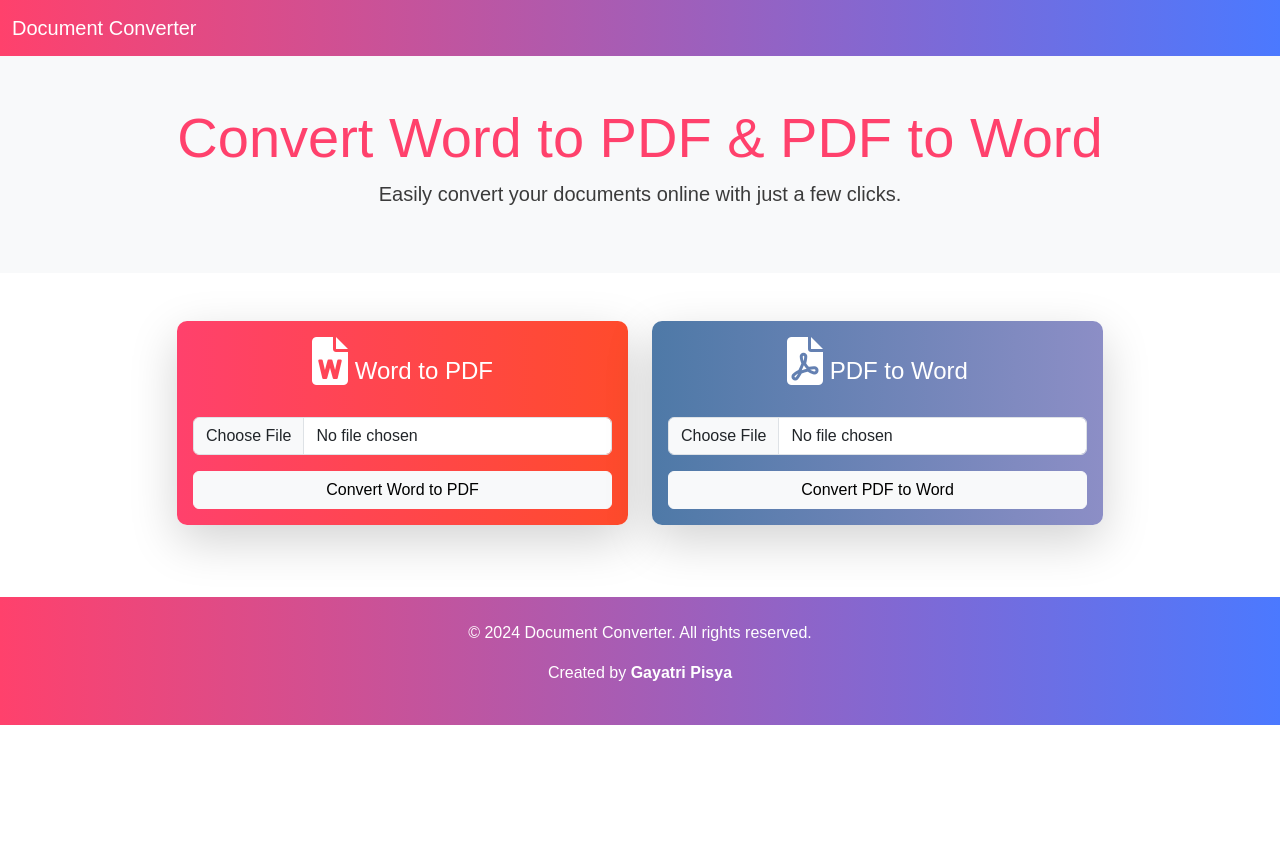
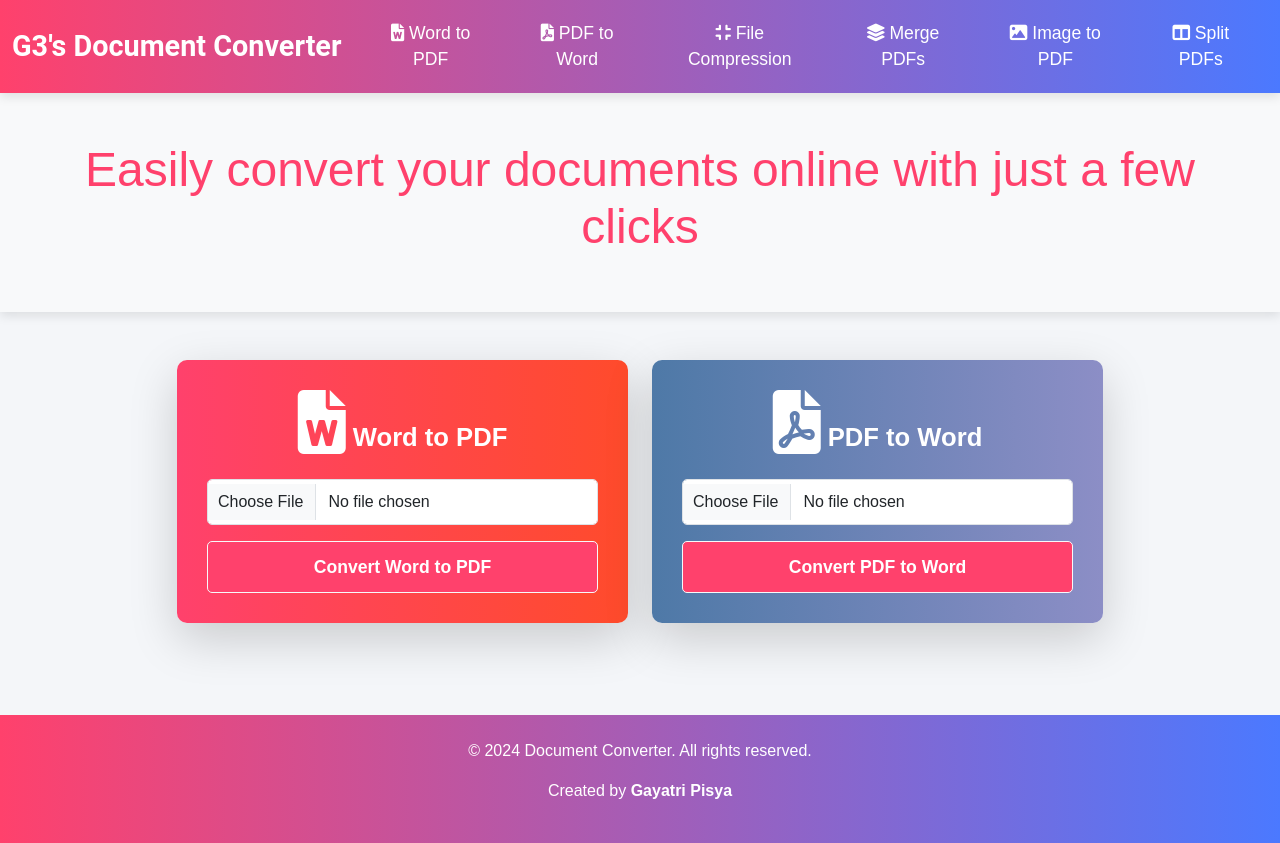
Before and after one commit to GayatriPisya/WordToPDF_PDFToWord, a Flask app: page / in a window 1280 px wide. Before the commit the page ends 725 px from the top, so only its background shows below. Run offline with Flask 3, Linux system fonts and the light colour scheme.

Commit message:
updated navbar

```diff
--- a/static/style.css
+++ b/static/style.css
@@ -1,43 +1,167 @@
-/* Custom Styles */
+/* Global Styles */
 body {
-    font-family: 'Arial', sans-serif;
+    font-family: 'Poppins', sans-serif;
+    background-color: #f4f6f9;
+    color: #333;
+}
+/* Navbar Styles */
+.navbar {
+    background: linear-gradient(to right, #ff416c, #4b79ff);
+    box-shadow: 0 4px 10px rgba(0, 0, 0, 0.1);
 }
 
+.navbar-brand {
+    font-family: 'Roboto', sans-serif;
+    font-weight: 700;
+    font-size: 1.8rem;
+    color: white !important;
+}
+
+.nav-link {
+    font-size: 1.1rem;
+    color: white !important;
+    padding: 12px 20px;
+    transition: all 0.4s ease;
+    position: relative;
+    display: inline-block;
+}
+
+/* Hover Effect */
+.nav-link:hover {
+    color: #f8f9fa !important; /* Lighter text color on hover */
+    background-color: rgba(255, 255, 255, 0.3); /* Subtle background highlight */
+    border-radius: 8px; /* Slightly rounded corners for smooth effect */
+    box-shadow: 0 4px 15px rgba(0, 0, 0, 0.2); /* Subtle shadow effect */
+}
+
+/* Underline Effect */
+.nav-link:hover::after {
+    content: '';
+    position: absolute;
+    bottom: -5px; /* Positioning the underline just below the text */
+    left: 0;
+    width: 0;
+    height: 3px;
+    background-color: #ff416c; /* Underline color */
+    transition: width 0.4s ease-in-out; /* Underline expansion animation */
+}
+
+/* Icon Hover Effects */
+.nav-link i {
+    transition: transform 0.3s ease, color 0.3s ease;
+    color: inherit; /* Inherit color from parent link */
+}
+
+/* Icon Grow and Rotate Effect */
+.nav-link:hover i {
+    transform: scale(1.3) rotate(15deg); /* Grow and rotate the icon */
+    color: #ff416c; /* Change icon color to match underline */
+}
+
+/* Navbar items spacing */
+.nav-item {
+    margin: 0 15px;
+}
+
+/* Active link effect (optional, for demonstration) */
+.nav-link.active {
+    color: #ff416c !important;
+    font-weight: bold;
+    text-decoration: underline;
+}
+
+
+/* Hero Section */
 header {
     background-color: #f8f9fa;
+    padding: 60px 0;
+    text-align: center;
+    box-shadow: 0 4px 10px rgba(0, 0, 0, 0.1);
 }
 
-footer {
-    background-color: #343a40;
-    color: #fff;
+header h1 {
+    font-family: 'Roboto', sans-serif;
+    font-weight: 700;
+    color: #ff416c;
+    font-size: 2.5rem;
 }
 
-.card-title {
-    font-size: 1.5rem;
-    margin-bottom: 1rem;
+header p {
+    color: #3b3b3b;
+    font-size: 1.2rem;
+}
+
+/* Card Styles */
+.card {
+    border-radius: 10px;
+    box-shadow: 0 4px 15px rgba(0, 0, 0, 0.1);
+    transition: all 0.3s;
+    margin-bottom: 20px;
 }
 
 .card-body {
     text-align: center;
+    padding: 30px;
 }
 
-.card {
-    border-radius: 10px;
+.card-title {
+    font-size: 1.6rem;
+    font-weight: 600;
+    color: white;
+    margin-bottom: 15px;
 }
 
 .card-body i {
-    font-size: 3rem;
-    margin-bottom: 1rem;
+    font-size: 4rem;
+    margin-bottom: 10px;
+    color: white;
 }
 
-/* Button Hover Effects */
-.btn:hover {
-    opacity: 0.9;
+/* Button Styles */
+.btn {
+    background-color: #ff416c;
+    color: white;
+    font-size: 1.1rem;
+    font-weight: 600;
+    border-radius: 5px;
+    padding: 12px 20px;
+    transition: background-color 0.3s;
 }
 
-/* Adjustments for smaller screens */
+.btn:hover {
+    background-color: #e3385c;
+}
+
+.form-control {
+    border-radius: 5px;
+    padding: 10px;
+    margin-bottom: 15px;
+}
+
+/* Footer Styles */
+footer {
+    background-color: #343a40;
+    color: white;
+    padding: 20px;
+    text-align: center;
+    font-size: 1rem;
+}
+
+/* Media Queries for responsiveness */
 @media (max-width: 768px) {
+    header h1 {
+        font-size: 2rem;
+    }
+
     .card {
         margin-bottom: 20px;
     }
+
+    .card-title {
+        font-size: 1.3rem;
+    }
+
+    .btn {
+        font-size: 1rem;
+    }
 }
--- a/templates/index.html
+++ b/templates/index.html
@@ -14,19 +14,60 @@
 <body>
     <nav class="navbar navbar-expand-lg navbar-dark text-white text-center" style="background: linear-gradient(to right, #ff416c, #4b79ff);">
         <div class="container-fluid">
-            <a class="navbar-brand" href="#">Document Converter</a>
+            <a class="navbar-brand" href="#"> G3's Document Converter</a>
             <button class="navbar-toggler" type="button" data-bs-toggle="collapse" data-bs-target="#navbarNav"
                 aria-controls="navbarNav" aria-expanded="false" aria-label="Toggle navigation">
                 <span class="navbar-toggler-icon"></span>
             </button>
+            <div class="collapse navbar-collapse" id="navbarNav">
+                <ul class="navbar-nav ms-auto">
+                    <!-- Word to PDF -->
+                    <li class="nav-item">
+                        <a class="nav-link" href="#" title="Convert Word to PDF">
+                            <i class="fas fa-file-word"></i> Word to PDF
+                        </a>
+                    </li>
+                    <!-- PDF to Word -->
+                    <li class="nav-item">
+                        <a class="nav-link" href="#" title="Convert PDF to Word">
+                            <i class="fas fa-file-pdf"></i> PDF to Word
+                        </a>
+                    </li>
+                    <!-- File Compression -->
+                    <li class="nav-item">
+                        <a class="nav-link" href="#" title="Compress PDF Files">
+                            <i class="fas fa-compress"></i> File Compression
+                        </a>
+                    </li>
+                    <!-- Merge PDFs -->
+                    <li class="nav-item">
+                        <a class="nav-link" href="#" title="Combine Multiple PDFs">
+                            <i class="fas fa-layer-group"></i> Merge PDFs
+                        </a>
+                    </li>
+                    <!-- Image to PDF -->
+                    <li class="nav-item">
+                        <a class="nav-link" href="#" title="Convert Images to PDF">
+                            <i class="fas fa-image"></i> Image to PDF
+                        </a>
+                    </li>
+                    <!-- Split PDFs -->
+                    <li class="nav-item">
+                        <a class="nav-link" href="#" title="Split Large PDF Files">
+                            <i class="fas fa-columns"></i> Split PDFs
+                        </a>
+                    </li>
+                </ul>
+            </div>
         </div>
     </nav>
+
 
     <!-- Hero Section -->
     <header class="bg-light py-5">
         <div class="container text-center">
-            <h1 class="display-4" style="color: #ff416c;">Convert Word to PDF & PDF to Word</h1>
-            <p class="lead" style="color: #3b3b3b;">Easily convert your documents online with just a few clicks.</p>
+            <h2 class="display-5" style="color: #ff416c;">Easily convert your documents online with just a few clicks</h2>
+
         </div>
     </header>
 
```
